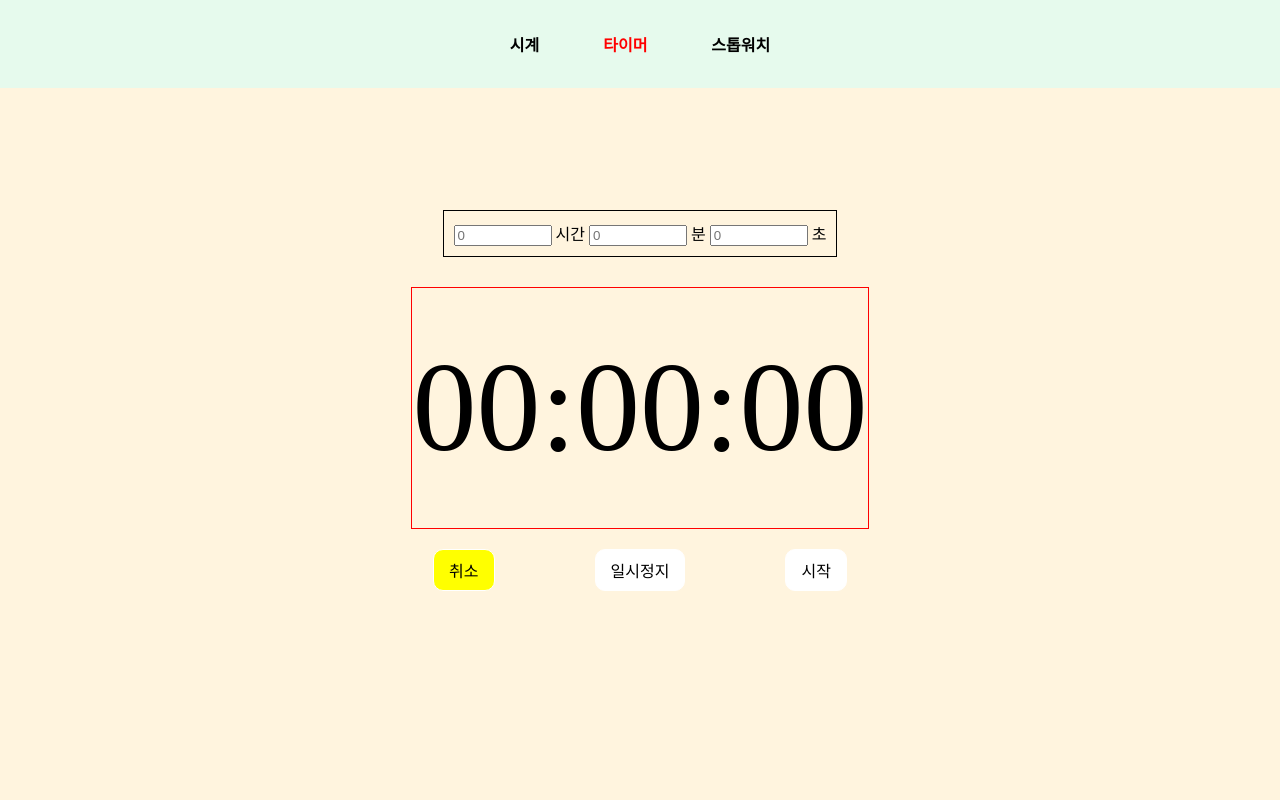
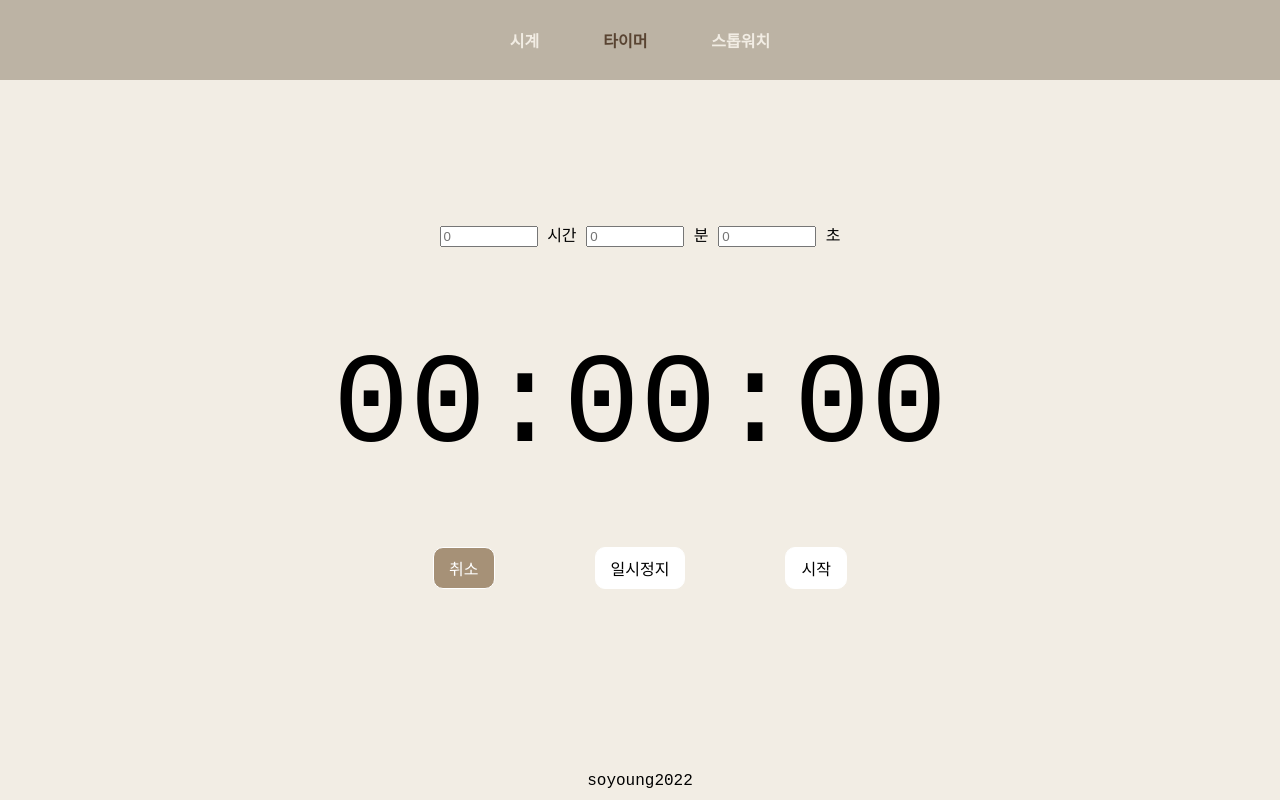
Before and after one commit to soyoung2022/clock, a plain HTML site: page timer.html in a window 1280 px wide. Both pictures are taken after a click on the button "취소". Drawn offline with nearby package versions, Linux system fonts and the light colour scheme.

Commit message:
Updatee css

```diff
--- a/css/stopwatchstyle.css
+++ b/css/stopwatchstyle.css
@@ -8,8 +8,8 @@
 /* } */
 
 .start, .stop, .clear{
-    background-color: white;
-    border: 1px solid white;
+    background-color: whitesmoke;
+    border: 1px solid #F2EDE4;
     border-radius: 10px;
     font-size: 1rem;
     padding: 8px 15px;
@@ -21,5 +21,6 @@
     margin-left: 150px;
 }
 .clicked{
-    background-color: yellow;
+    background-color: #A69177;
+    color: white;
 }
--- a/css/style.css
+++ b/css/style.css
@@ -1,7 +1,8 @@
 body{
     margin: 0px;
-    background-color: #FFF4DE;
+    background-color: #F2EDE4;
     overflow-y: hidden;
+    font-family:'Courier New', Courier, monospace;
 }
 .digitalClock{
     display: flex;
@@ -12,25 +13,29 @@ body{
     overflow: auto;
 }
 .menu{
+    height: 80px;
     width: 100vw;
     display: flex;
     justify-content: center;
-    background-color: #E6FAED;
+    align-items: center;
+    background-color: #BCB3A4;
     position: fixed;
     top: 0px;
     left: 0px;
     right: 0px;
     font-weight: bold;
 }
-nav{
-    transition: 0.3s;
-}
 nav a{
     text-decoration: none;
-    color: black;
+    color: #F2EDE4;
     margin: 2rem;
 }
 
 nav a:hover{
-    color:#BDA9E9;
+    color: #594432;
 }
+
+.myusername{
+    position: absolute;
+    bottom: 10px;
+}
--- a/css/timerstyle.css
+++ b/css/timerstyle.css
@@ -1,7 +1,6 @@
 .set-timer{
     width: fit-content;
     padding: 10px;
-    border: 1px solid black;
     margin-bottom: 20px;
 }
 .set-timer form{
@@ -39,7 +38,7 @@ input:focus{
     display: flex;
     align-items: center;
     margin: 10px 15px;
-    border: 1px solid red;
+    /* border: 1px solid red; */
     height: 30%;
     margin-bottom: 20px;
 }
@@ -50,5 +49,6 @@ input:focus{
     width: 100px;
 }
 .clicked{
-    background-color: yellow;
+    background-color: #A69177;
+    color: white;
 }
--- a/js/timer.js
+++ b/js/timer.js
@@ -4,35 +4,22 @@ $(document).ready(function(){
 
 $(function(){
     let hour, minute, second, tot = 0;
+    let isInput = false;
     $(".input-form").on("submit", function(event){
         event.preventDefault();
         hour = $("#inputHour").val();
         minute = $("#inputMinute").val();
         second = $("#inputSecond").val();
+        isInput = true;
     });
-    // $(".set-hour").on("submit", function(event){
-    //     event.preventDefault();
-    //     hour = $("#inputHour").val();
-    // });
-
-    // $(".set-minute").on("submit", function(event){
-    //     event.preventDefault();
-    //     minute = $("#inputMinute").val();
-    // });
-
-    // $(".set-second").on("submit", function(event){
-    //     event.preventDefault();
-    //     second = $("#inputSecond").val();
-    // });
-
 
     $(".start").on("click", function(){
+        if(isInput){
             $("#inputHour").val('');
             $("#inputMinute").val('');
             $("#inputSecond").val('');
             $(".start").addClass("clicked");
             $(".stop").removeClass("clicked");
-        $(".clear").removeClass("clicked");
             tot = (parseInt(hour) * 3600 + parseInt(minute) * 60 + parseInt(second));
             let hourStr = String(hour).padStart(2, "0");
             let minuteStr = String(minute).padStart(2, "0");
@@ -51,12 +38,12 @@ $(function(){
                 secondStr = String(second).padStart(2, "0");
                 $(".left-time").text(`${hourStr}:${minuteStr}:${secondStr}`);
             }, 1000);
+        }
     });
 
     $(".stop").on("click", function(){
         $(".start").removeClass("clicked");
         $(".stop").addClass("clicked");
-        $(".clear").removeClass("clicked");
         if(tot !== 0){
             clearInterval(count);
         }
@@ -72,5 +59,13 @@ $(function(){
         minute = 0;
         second = 0;
         $(".left-time").text("00:00:00");
+        let duration = 0;
+        d = setInterval(function(){
+            duration++;
+            if(duration == 2){
+                $(".clear").removeClass("clicked");
+                clearInterval(d);
+            }
+        }, 1000);
     });
 });
--- a/timer.html
+++ b/timer.html
@@ -13,12 +13,12 @@
     <div class="digitalClock">
         <nav class="menu">
             <a href="#" onclick="location.href = 'index.html'">시계</a>
-            <a href="#" style="color: red;" onclick="location.href = 'timer.html'">타이머</a>
+            <a href="#" style="color: #594432;" onclick="location.href = 'timer.html'">타이머</a>
             <a href="#" onclick="location.href = 'stopwatch.html'">스톱워치</a>
         </nav>
         <div class="alert"></div>
         <div class="set-timer">
-            <form class="input-form">
+            <form class="input-form" autocomplete="off">
                 <input id="inputHour" type="text" required placeholder=0 min=0>
                 <span>시간</span>
                 <input id="inputMinute" type="text" required placeholder=0 min=0>
@@ -27,18 +27,6 @@
                 <span>초</span>
                 <input type="submit" class="hidden">
             </form>
-            <!-- <form class="set-hour">
-                <input id="inputHour" type="text" required placeholder=0 min=0>
-                <span>시간</span>
-            </form>
-            <form class="set-minute">
-                <input id="inputMinute" type="text" required placeholder=0 min=0>
-                <span>분</span>
-            </form>
-            <form class="set-second">
-                <input id="inputSecond" type="text" placeholder=0 min=0 required>
-                <span>초</span>
-            </form> -->
         </div>
         <div class="timer">
             <span class="left-time"></span>
@@ -50,6 +38,9 @@
             <span class="space"></span>
             <button class="start">시작</button>
         </div>
+        <div class="myusername">
+            <span>soyoung2022</span>
+        </div>
     </div>
     <script src="js/timer.js"></script>
 </body>
```
Also changed, not shown: index.html (+4 -1 lines), js/stopwatch.js (+8 -2 lines), stopwatch.html (+7 -4 lines). Lines whose indentation alone changed are shown as unchanged.
